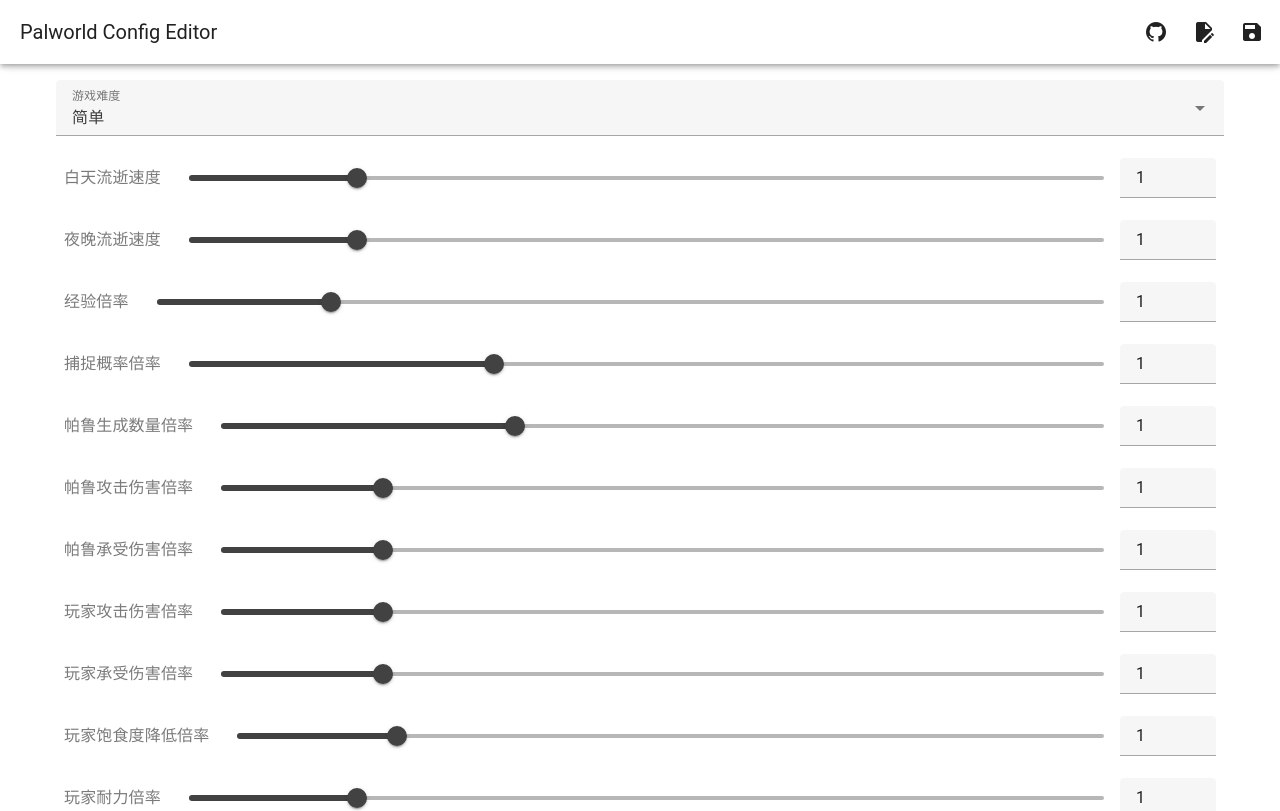
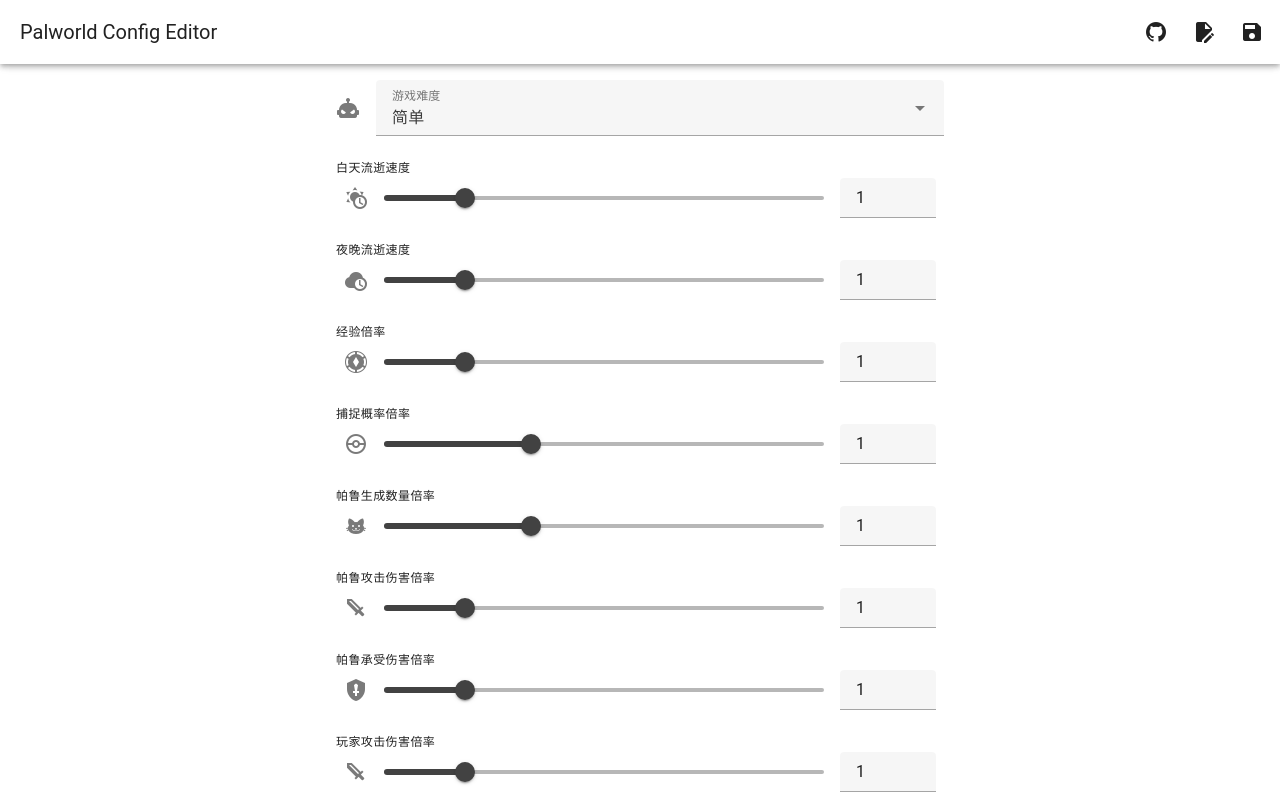
Before and after one commit to Dituon/pal-config-editor, a Vue app: page / in a window 1280 px wide. Shown: the top 811 px of the page. Built offline with nearby package versions, Linux system fonts and the light colour scheme.

Commit message:
feat(Editor): icon

```diff
--- a/package.json
+++ b/package.json
@@ -10,7 +10,7 @@
     "preview": "vite preview"
   },
   "dependencies": {
-    "@mdi/font": "7.0.96",
+    "@mdi/font": "7.1.96",
     "file-saver": "^2.0.5",
     "roboto-fontface": "*",
     "vue": "^3.3.0",
--- a/src/App.vue
+++ b/src/App.vue
@@ -79,7 +79,10 @@
           @click="save"
         ></v-btn>
       </v-app-bar>
-      <PalConfigEditor v-model="data"/>
+      <PalConfigEditor
+        v-model="data"
+        style="max-width: max(50%, 600px)"
+      />
     </v-main>
   </v-app>
 </template>
--- a/src/components/PalConfigEditor.vue
+++ b/src/components/PalConfigEditor.vue
@@ -12,14 +12,17 @@
 <template>
   <v-container>
     <div v-for="(info, key) in palConfigInfo">
+      <div v-if="(info.max || info.min) && info.max !== Infinity">
+        <div class="text-caption">
+          {{info.title}}
+        </div>
         <v-slider
-        v-if="info.max && info.min"
           v-model="data[key]"
-        :label="info.title"
           :max="info.max as number"
           :min="info.min as number"
           :step="info.step ?? 0.1"
-        v-on:update:model="data[key]"
+          :prepend-icon="info.icon as any"
+          :hint="info.desc"
         >
           <template v-slot:append>
             <v-text-field
@@ -33,11 +36,14 @@
             ></v-text-field>
           </template>
         </v-slider>
+      </div>
       <v-switch
         v-else-if="info.type==='checkbox'"
         v-model="data[key]"
         :color="data[key] ? 'green' : ''"
         :label="info.title"
+        :prepend-icon="info.icon as any"
+        :hint="info.desc"
       >
       </v-switch>
       <v-select
@@ -47,6 +53,8 @@
         :items="info.options as {title: string, desc: string, key: string}[]"
         item-value="key"
         item-title="title"
+        :prepend-icon="info.icon as any"
+        :hint="info.desc"
       >
           <template v-slot:item="{ props, item }">
             <v-list-item v-bind="props" :subtitle="item.raw.desc"></v-list-item>
@@ -58,6 +66,8 @@
         :label="info.title"
         v-model="data[key]"
         :suffix="info.suffix as string"
+        :prepend-icon="info.icon as any"
+        :hint="info.desc"
       >
       </v-text-field>
     </div>
--- a/src/data/lang/zh-cn.ts
+++ b/src/data/lang/zh-cn.ts
@@ -17,7 +17,8 @@
         desc: "比较有挑战性的模式",
         key: "Difficulty"
       }
-    ]
+    ],
+    icon: "mdi-robot-angry"
   },
   DayTimeSpeedRate: {
     title: "白天流逝速度",
@@ -25,7 +26,8 @@
     default: 1,
     type: "number",
     min: 0.1,
-    max: 5
+    max: 5,
+    icon: "mdi-sun-clock",
   },
   NightTimeSpeedRate: {
     title: "夜晚流逝速度",
@@ -33,7 +35,8 @@
     default: 1,
     type: "number",
     min: 0.1,
-    max: 5
+    max: 5,
+    icon: 'mdi-cloud-clock'
   },
   ExpRate: {
     title: "经验倍率",
@@ -41,7 +44,8 @@
     default: 1,
     type: "number",
     min: 0.1,
-    max: 5
+    max: 5,
+    icon: 'mdi-poker-chip',
   },
   PalCaptureRate: {
     title: "捕捉概率倍率",
@@ -49,7 +53,8 @@
     default: 1,
     type: "number",
     min: 0.5,
-    max: 2
+    max: 2,
+    icon: "mdi-pokeball",
   },
   PalSpawnNumRate: {
     title: "帕鲁生成数量倍率",
@@ -57,7 +62,8 @@
     default: 1,
     type: "number",
     min: 0.5,
-    max: 2
+    max: 2,
+    icon: 'mdi-cat'
   },
   PalDamageRateAttack: {
     title: "帕鲁攻击伤害倍率",
@@ -65,7 +71,8 @@
     default: 1,
     type: "number",
     min: 0.1,
-    max: 5
+    max: 5,
+    icon: 'mdi-sword'
   },
   PalDamageRateDefense: {
     title: "帕鲁承受伤害倍率",
@@ -73,7 +80,8 @@
     default: 1,
     type: "number",
     min: 0.1,
-    max: 5
+    max: 5,
+    icon: 'mdi-shield-sword',
   },
   PlayerDamageRateAttack: {
     title: "玩家攻击伤害倍率",
@@ -81,7 +89,8 @@
     default: 1,
     type: "number",
     min: 0.1,
-    max: 5
+    max: 5,
+    icon: 'mdi-sword'
   },
   PlayerDamageRateDefense: {
     title: "玩家承受伤害倍率",
@@ -89,7 +98,8 @@
     default: 1,
     type: "number",
     min: 0.1,
-    max: 5
+    max: 5,
+    icon: 'mdi-shield-sword',
   },
   PlayerStomachDecreaceRate: {
     title: "玩家饱食度降低倍率",
@@ -97,7 +107,8 @@
     default: 1,
     type: "number",
     min: 0.1,
-    max: 5
+    max: 5,
+    icon: 'mdi-food-drumstick',
   },
   PlayerStaminaDecreaceRate: {
     title: "玩家耐力倍率",
@@ -105,7 +116,8 @@
     default: 1,
     type: "number",
     min: 0.1,
-    max: 5
+    max: 5,
+    icon: 'mdi-one-up',
   },
   PlayerAutoHPRegeneRate: {
     title: "玩家生命值恢复倍率",
@@ -113,15 +125,17 @@
     default: 1,
     type: "number",
     min: 0.1,
-    max: 5
+    max: 5,
+    icon: 'mdi-heart-half-full',
   },
   PlayerAutoHpRegeneRateInSleep: {
-    title: "玩家睡眠时生命值恢复倍率",
+    title: "玩家睡眠生命值恢复倍率",
     desc: "设置玩家在睡眠中生命值自动恢复的倍率",
     default: 1,
     type: "number",
     min: 0.1,
-    max: 5
+    max: 5,
+    icon: 'mdi-bed'
   },
   PalStomachDecreaceRate: {
     title: "帕鲁饱食度降低倍率",
@@ -129,7 +143,8 @@
     default: 1,
     type: "number",
     min: 0.1,
-    max: 5
+    max: 5,
+    icon: 'mdi-food-drumstick',
   },
   PalStaminaDecreaceRate: {
     title: "帕鲁耐力降低倍率",
@@ -137,7 +152,8 @@
     default: 1,
     type: "number",
     min: 0.1,
-    max: 5
+    max: 5,
+    icon: 'mdi-one-up',
   },
   PalAutoHPRegeneRate: {
     title: "帕鲁生命值恢复倍率",
@@ -145,7 +161,8 @@
     default: 1,
     type: "number",
     min: 0.1,
-    max: 5
+    max: 5,
+    icon: 'mdi-heart-half-full',
   },
   PalAutoHpRegeneRateInSleep: {
     title: "帕鲁睡眠时生命值恢复倍率",
@@ -153,7 +170,8 @@
     default: 1,
     type: "number",
     min: 0.1,
-    max: 5
+    max: 5,
+    icon: 'mdi-bed-empty',
   },
   BuildObjectDamageRate: {
     title: "建筑物伤害倍率",
@@ -161,15 +179,17 @@
     default: 1,
     type: "number",
     min: 0.5,
-    max: 3
+    max: 3,
+    icon: 'mdi-home-minus',
   },
   BuildObjectDeteriorationDamageRate: {
-    title: "建筑物损坏速度倍率",
-    desc: "设置建筑物损坏的速度的倍率",
+    title: "建筑物劣化速度倍率",
+    desc: "设置建筑物劣化速度的倍率 (0则建筑不会自动损坏)",
     default: 1,
     type: "number",
     min: 0,
-    max: 10
+    max: 10,
+    icon: 'mdi-home-clock',
   },
   CollectionDropRate: {
     title: "可采集物品掉落倍率",
@@ -177,7 +197,8 @@
     default: 1,
     type: "number",
     min: 0.1,
-    max: 5
+    max: 5,
+    icon: 'mdi-pickaxe',
   },
   CollectionObjectHpRate: {
     title: "可采集物品生命值倍率",
@@ -185,7 +206,8 @@
     default: 1,
     type: "number",
     min: 0.5,
-    max: 3
+    max: 3,
+    icon: 'mdi-heart-half-full',
   },
   CollectionObjectRespawnSpeedRate: {
     title: "可采集物品生成速度倍率",
@@ -193,7 +215,8 @@
     default: 1,
     type: "number",
     min: 0.5,
-    max: 3
+    max: 3,
+    icon: 'mdi-map-clock',
   },
   EnemyDropItemRate: {
     title: "敌人掉落倍率",
@@ -201,7 +224,8 @@
     default: 1,
     type: "number",
     min: 0.1,
-    max: 3
+    max: 3,
+    icon: 'mdi-treasure-chest',
   },
   DeathPenalty: {
     title: "死亡惩罚",
@@ -229,43 +253,50 @@
         desc: "从头开始",
         key: "All",
       },
-    ]
+    ],
+    icon: 'mdi-skull',
   },
   bEnablePlayerToPlayerDamage: {
     title: "启用PVP伤害",
     desc: "启用或禁用玩家对玩家的伤害",
     default: false,
-    type: "checkbox"
+    type: "checkbox",
+    icon: 'mdi-sword-cross',
   },
   bEnableFriendlyFire: {
     title: "友方火焰伤害",
     desc: "启用或禁用友方火焰伤害 (踩到营地篝火掉血等)",
     default: false,
-    type: "checkbox"
+    type: "checkbox",
+    icon: 'mdi-fire-alert',
   },
   bEnableInvaderEnemy: {
     title: "启用袭击事件",
     desc: "启用或禁用袭击事件 (野怪入侵基地等)",
     default: true,
-    type: "checkbox"
+    type: "checkbox",
+    icon: 'mdi-axe-battle',
   },
   bActiveUNKO: {
     title: "启用帕鲁粪便",
     desc: "帕鲁会拉屎",
     default: false,
-    type: "checkbox"
+    type: "checkbox",
+    icon: 'mdi-emoticon-poop',
   },
   bEnableAimAssistPad: {
     title: "启用手柄瞄准辅助",
     desc: "启用或禁用手柄瞄准辅助",
     default: true,
-    type: "checkbox"
+    type: "checkbox",
+    icon: 'mdi-gamepad-variant',
   },
   bEnableAimAssistKeyboard: {
     title: "启用键鼠瞄准辅助",
     desc: "启用或禁用键鼠瞄准辅助",
     default: false,
-    type: "checkbox"
+    type: "checkbox",
+    icon: 'mdi-mouse',
   },
   DropItemMaxNum: {
     title: "掉落物品最大数量",
@@ -273,7 +304,9 @@
     default: 3000,
     type: "number",
     min: 0,
-    max: Infinity
+    max: 5000,
+    suffix: '个',
+    icon: 'mdi-sack',
   },
   DropItemMaxNum_UNKO: {
     title: "帕鲁粪便掉落物最大数量",
@@ -281,7 +314,9 @@
     default: 100,
     type: "number",
     min: 0,
-    max: Infinity
+    max: 5000,
+    suffix: '坨',
+    icon: 'mdi-emoticon-poop',
   },
   BaseCampMaxNum: {
     title: "据点最大数量",
@@ -289,7 +324,9 @@
     default: 128,
     type: "number",
     min: 0,
-    max: Infinity
+    max: 256,
+    suffix: '处',
+    icon: 'mdi-home-map-marker',
   },
   BaseCampWorkerMaxNum: {
     title: "据点工作帕鲁最大数量",
@@ -297,7 +334,9 @@
     default: 15,
     type: "number",
     min: 0,
-    max: Infinity
+    max: 20,
+    suffix: '只',
+    icon: 'mdi-cat',
   },
   DropItemAliveMaxHours: {
     title: "掉落物品存在最大时长",
@@ -305,13 +344,15 @@
     default: 1,
     type: "number",
     min: 0,
-    max: Infinity
+    suffix: '小时',
+    icon: 'mdi-delete-clock',
   },
   bAutoResetGuildNoOnlinePlayers: {
     title: "自动重置无在线玩家的公会",
     desc: "启用或禁用自动重置无在线玩家的公会",
     default: false,
-    type: "checkbox"
+    type: "checkbox",
+    icon: 'mdi-home-off',
   },
   AutoResetGuildTimeNoOnlinePlayers: {
     title: "无在线玩家公会自动重置时间",
@@ -320,7 +361,7 @@
     type: "number",
     suffix: "小时",
     min: 0,
-    max: Infinity
+    icon: 'mdi-home-clock'
   },
   GuildPlayerMaxNum: {
     title: "公会玩家最大数量",
@@ -329,7 +370,7 @@
     type: "number",
     suffix: "人",
     min: 0,
-    max: Infinity
+    icon: 'mdi-account-details',
   },
   PalEggDefaultHatchingTime: {
     title: "帕鲁蛋默认孵化时间",
@@ -338,73 +379,84 @@
     type: "number",
     suffix: "小时",
     min: 0,
-    max: Infinity
+    max: 72,
+    icon: 'mdi-egg-easter',
   },
   WorkSpeedRate: {
-    title: "工作速度倍率",
-    desc: "设置工作速度的倍率",
+    title: "工作速率",
+    desc: "设置工作速度倍率 (影响流水线物品生产速度)",
     default: 1,
     type: "number",
     min: 0.1,
-    max: 5
+    max: 5,
+    icon: 'mdi-wrench-clock',
   },
   bIsMultiplay: {
     title: "多人模式",
     desc: "启用或禁用多人游戏",
     default: false,
-    type: "checkbox"
+    type: "checkbox",
+    icon: 'mdi-account-group',
   },
   bIsPvP: {
     title: "允许PvP",
     desc: "启用或禁用玩家之间的PvP模式",
     default: false,
-    type: "checkbox"
+    type: "checkbox",
+    icon: 'mdi-sword-cross',
   },
   bCanPickupOtherGuildDeathPenaltyDrop: {
     title: "拾取其他公会玩家掉落物",
     desc: "启用或禁用可以拾取其他公会的死亡惩罚物品",
     default: false,
-    type: "checkbox"
+    type: "checkbox",
+    icon: 'mdi-sack',
   },
   bEnableNonLoginPenalty: {
     title: "不登录惩罚",
-    desc: "启用或禁用非登录时的惩罚",
+    desc: "启用或禁用不登录的惩罚",
     default: true,
-    type: "checkbox"
+    type: "checkbox",
+    icon: 'mdi-account-cancel',
   },
   bEnableFastTravel: {
     title: "快速传送",
     desc: "启用或禁用快速传送功能",
     default: true,
-    type: "checkbox"
+    type: "checkbox",
+    icon: 'mdi-map-marker-path',
   },
   bIsStartLocationSelectByMap: {
     title: "可选择初始出生点",
     desc: "启用或禁用开始位置由地图选择",
     default: true,
-    type: "checkbox"
+    type: "checkbox",
+    icon: 'mdi-map-marker-up',
   },
   bExistPlayerAfterLogout: {
     title: "登出后删除玩家存档",
     desc: "启用或禁用登出后删除玩家存档",
     default: false,
-    type: "checkbox"
+    type: "checkbox",
+    icon: 'mdi-account-sync',
   },
   bEnableDefenseOtherGuildPlayer: {
     title: "启用防御其他公会玩家功能",
     desc: "启用或禁用防御其他公会玩家",
     default: false,
-    type: "checkbox"
+    type: "checkbox",
+    icon: 'mdi-shield-crown',
   },
   CoopPlayerMaxNum: {
-    title: "合作玩家最大数量",
-    desc: "设置合作玩家的最大数量",
+    title: "邀请码最大人数",
+    desc: "邀请码服务器玩家最大人数 (服务器无效)",
     default: 4,
     type: "number",
     min: 1,
     max: 8,
     step: 1,
-    suffix: '人'
+    suffix: '人',
+    icon: 'mdi-account-group',
   },
   ServerPlayerMaxNum: {
     title: "服务器玩家最大数量",
@@ -414,31 +466,36 @@
     min: 1,
     max: 32,
     step: 1,
-    suffix: '人'
+    suffix: '人',
+    icon: 'mdi-account-group',
   },
   ServerName: {
     title: "服务器名称",
     desc: "设置服务器的名称",
     default: "Default Palworld Server",
-    type: "text"
+    type: "text",
+    icon: 'mdi-server-network'
   },
   ServerDescription: {
     title: "服务器简介",
     desc: "设置服务器的简介",
     default: "",
-    type: "text"
+    type: "text",
+    icon: 'mdi-information',
   },
   AdminPassword: {
     title: "管理员密码",
     desc: "设置管理员密码",
     default: "",
-    type: "text"
+    type: "text",
+    icon: 'mdi-account-lock',
   },
   ServerPassword: {
     title: "服务器密码",
     desc: "设置服务器密码",
     default: "",
-    type: "text"
+    type: "text",
+    icon: 'mdi-lock',
   },
   PublicPort: {
     title: "公开端口",
@@ -448,18 +505,21 @@
     min: 1,
     max: 65535,
     step: 1,
+    icon: 'mdi-serial-port'
   },
   PublicIP: {
     title: "公开IP",
     desc: "设置服务器的公开IP",
     default: "",
-    type: "text"
+    type: "text",
+    icon: 'mdi-ip-network',
   },
   RCONEnabled: {
     title: "启用RCON",
     desc: "启用或禁用RCON功能",
     default: false,
-    type: "checkbox"
+    type: "checkbox",
+    icon: 'mdi-remote',
   },
   RCONPort: {
     title: "RCON端口",
@@ -469,23 +529,27 @@
     min: 1,
     max: 65535,
     step: 1,
+    icon: 'mdi-serial-port'
   },
   Region: {
     title: "地区",
     desc: "设置服务器所在地区",
     default: "",
-    type: "text"
+    type: "text",
+    icon: 'mdi-earth',
   },
   bUseAuth: {
     title: "使用身份验证",
     desc: "启用或禁用身份验证功能",
     default: true,
-    type: "checkbox"
+    type: "checkbox",
+    icon: 'mdi-shield-account',
   },
   BanListURL: {
     title: "封禁列表URL",
     desc: "设置封禁列表的URL",
     default: "https://api.palworldgame.com/api/banlist.txt",
-    type: "text"
+    type: "text",
+    icon: 'mdi-view-list',
   },
 }
--- a/src/data/palConfig.ts
+++ b/src/data/palConfig.ts
@@ -103,7 +103,7 @@
   bAutoResetGuildNoOnlinePlayers: false,
   AutoResetGuildTimeNoOnlinePlayers: 72,
   GuildPlayerMaxNum: 20,
-  PalEggDefaultHatchingTime: 72,
+  PalEggDefaultHatchingTime: 2,
   WorkSpeedRate: 1,
   bIsMultiplay: false,
   bIsPvP: false,
@@ -148,7 +148,8 @@
     title: string,
     desc: string,
     key: string,
-  }[]
+  }[],
+  icon?: string,
 }
 
 export type PalConfigInfo = {
```
Also changed, not shown: 1 other file (tests, documents, lock files or other folders). Lines whose indentation alone changed are shown as unchanged.
